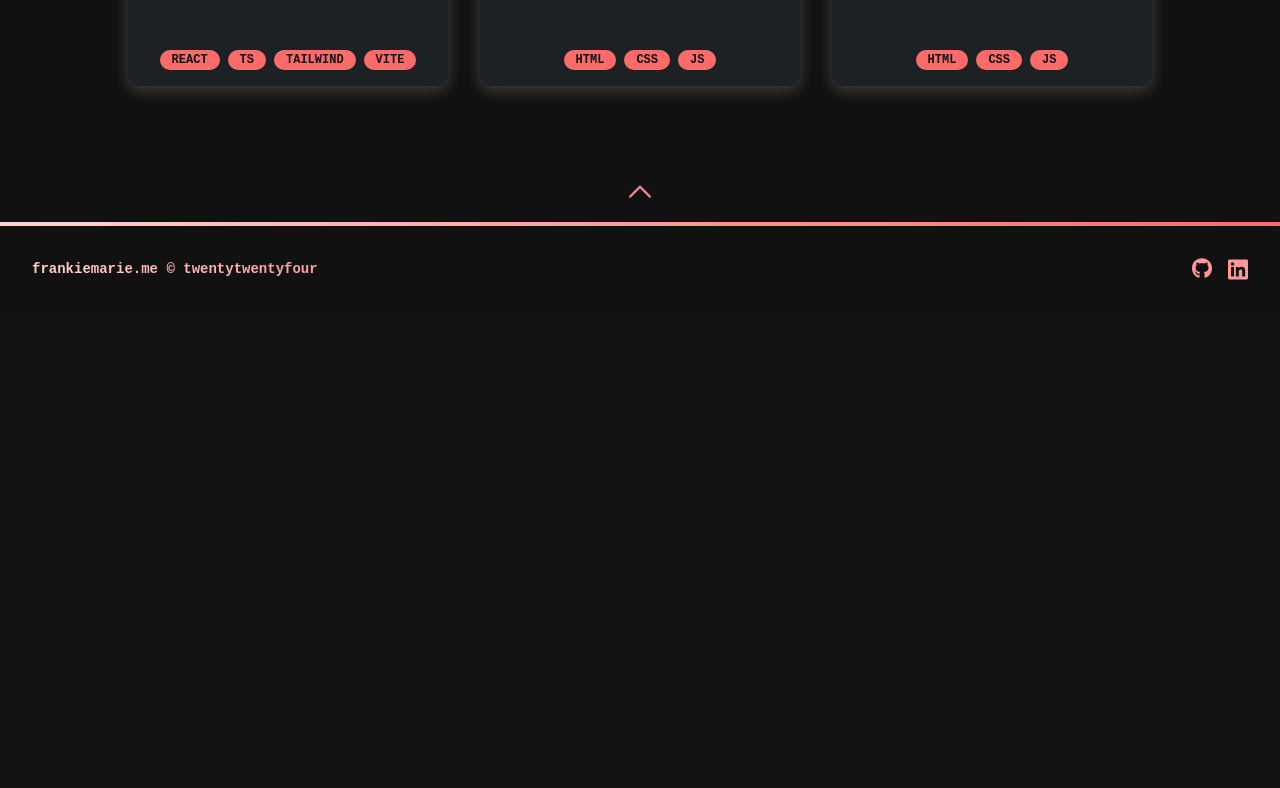
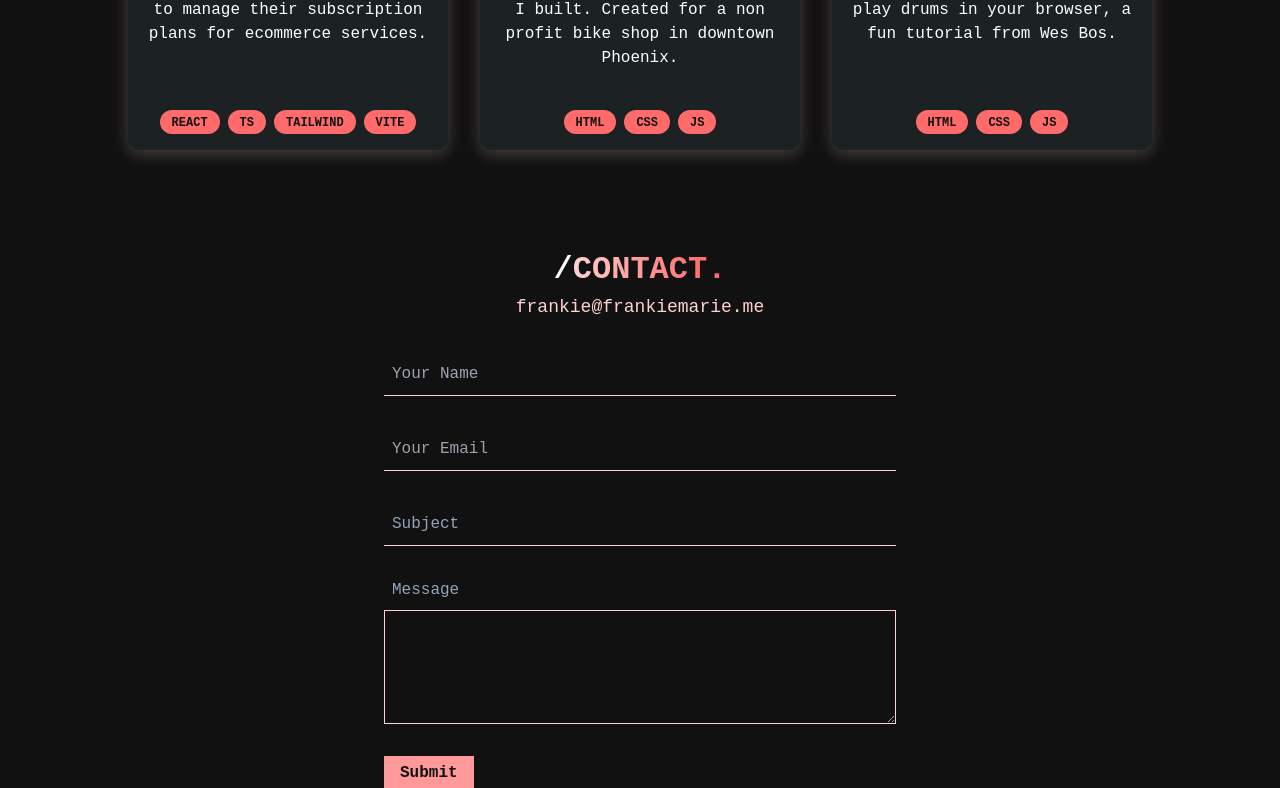
Before and after one commit to FrankieMarie/frankiemarie.me, a React (Vite) app: page / in a window 1280 px wide. Shown: the part 1472-2260 px from the top of the page. Before the commit the page ends 1785 px from the top, so only its background shows below. Built offline with nearby package versions, Linux system fonts and the light colour scheme; a web font is replaced by a local one; what prettier-plugin-tailwindcss would draw is missing.

Commit message:
contact form components

```diff
--- a/src/components/Tag.tsx
+++ b/src/components/Tag.tsx
@@ -4,10 +4,10 @@ interface Props {
 
 export const Tag = ({ text }: Props) => {
   return (
-    <div className="h-5 rounded-full bg-primary px-3 text-center text-12 font-bold leading-5">
-      <p className="inline-block align-middle leading-normal text-background">
+    <div className="flex h-6 items-center rounded-full bg-primary px-3">
+      <span className="h-4 text-center text-12 font-bold text-background">
         {text}
-      </p>
+      </span>
     </div>
   );
 };
--- /dev/null
+++ b/src/pages/Landing/Contact.tsx
@@ -0,0 +1,49 @@
+import { SectionHeading } from "src/components/SectionHeading";
+
+export const Contact = () => {
+  return (
+    <section id="contact" className="mt-24 px-8">
+      <SectionHeading text="CONTACT" subText="frankie@frankiemarie.me" />
+
+      <form className="mx-auto mt-8 flex w-full max-w-lg flex-col gap-8">
+        <div className="flex flex-col items-center border-b border-tertiary py-2 text-white transition-all placeholder:text-slate-400 focus-within:border-b-primary">
+          <input
+            className="h-full w-full appearance-none border-none bg-transparent px-2 py-1 leading-tight text-white focus:outline-none"
+            type="text"
+            placeholder="Your Name"
+            aria-label="Your Name"
+          />
+        </div>
+        <div className="flex flex-col items-center border-b border-tertiary py-2 text-white transition-all placeholder:text-slate-400 focus-within:border-b-primary">
+          <input
+            className="h-full w-full appearance-none border-none bg-transparent px-2 py-1 leading-tight text-white focus:outline-none"
+            type="text"
+            placeholder="Your Email"
+            aria-label="Your Email"
+          />
+        </div>
+        <div className="flex flex-col items-center border-b border-tertiary py-2 text-white transition-all placeholder:text-slate-400 focus-within:border-b-primary">
+          <input
+            className="h-full w-full appearance-none border-none bg-transparent px-2 py-1 leading-tight text-white placeholder:text-slate-400 focus:outline-none"
+            type="text"
+            placeholder="Subject"
+            aria-label="Subject"
+          />
+        </div>
+        <div className="flex flex-col gap-2">
+          <label className="px-2 text-slate-400">Message</label>
+          <div className="flex border border-tertiary pt-2 text-white transition-all focus-within:border-primary">
+            <textarea
+              className="h-full w-full appearance-none border-none bg-transparent px-2 py-1 text-white focus:outline-none"
+              aria-label="Message"
+              rows={4}
+            />
+          </div>
+        </div>
+        <button className="flex h-8 items-center self-start bg-secondary px-4 pt-[1px] font-bold leading-4 text-background transition-all hover:bg-primary">
+          Submit
+        </button>
+      </form>
+    </section>
+  );
+};
--- a/src/pages/Landing/Overview.tsx
+++ b/src/pages/Landing/Overview.tsx
@@ -2,7 +2,7 @@ import { SectionHeading } from "src/components/SectionHeading";
 
 export const Overview = () => {
   return (
-    <section id="overview" className="mx-auto mt-16 max-w-screen-content px-8">
+    <section id="overview" className="mx-auto mt-24 max-w-screen-content px-8">
       <SectionHeading text="OVERVIEW" subText="a bit about me." />
       <p className="mx-auto mt-4 max-w-5xl">
         I am a female in my 30's from the Upper Peninsula of Michigan. I am a
--- a/src/pages/Landing/Projects.tsx
+++ b/src/pages/Landing/Projects.tsx
@@ -6,7 +6,7 @@ import { useNavigate } from "react-router-dom";
 export const Projects = () => {
   const nav = useNavigate();
   return (
-    <section id="projects" className="mt-16 px-8">
+    <section id="projects" className="mt-24 px-8">
       <SectionHeading text="PROJECTS" subText="some things i built." />
       <div className="mx-auto mt-8 grid max-w-5xl gap-8 md:grid-cols-3">
         <ProjectCard
--- a/src/pages/Landing/index.tsx
+++ b/src/pages/Landing/index.tsx
@@ -5,6 +5,7 @@ import { StarsCanvas } from "src/components/Canvas";
 import { Overview } from "./Overview";
 import { Projects } from "./Projects";
 import { useScroll } from "src/hooks/useScroll";
+import { Contact } from "./Contact";
 
 export const Landing = () => {
   const { scrolled, activeHash } = useScroll();
@@ -19,6 +20,7 @@ export const Landing = () => {
       <div className="bg-background bg-opacity-50">
         <Overview />
         <Projects />
+        <Contact />
         <Footer />
       </div>
     </div>
```
